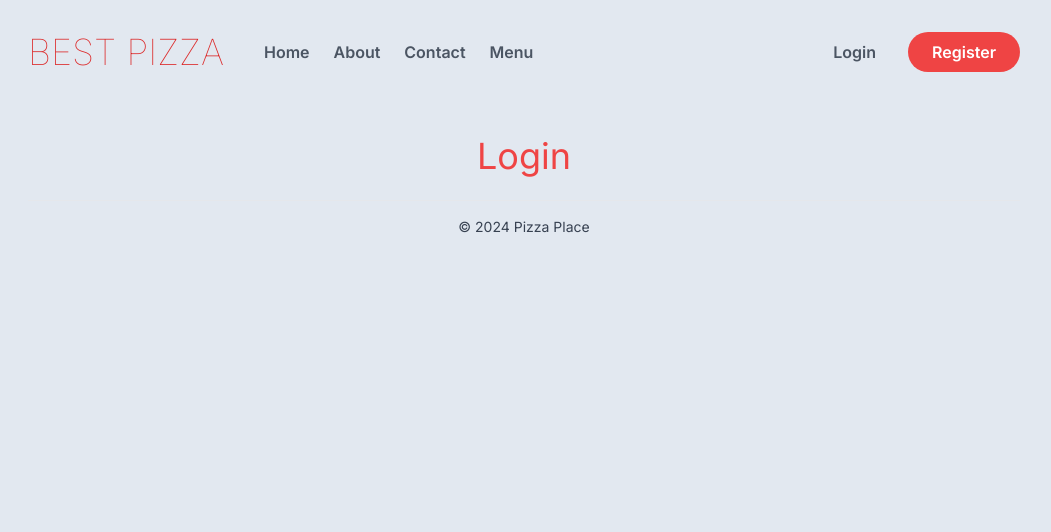
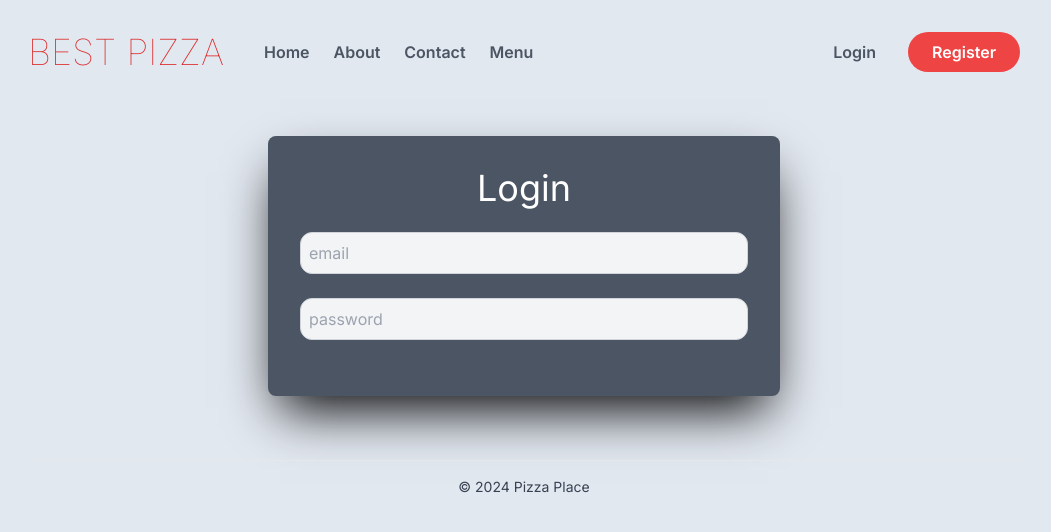
Before and after one commit to YunusEmreBEYAZ/food-order, a Next.js app: page /login in a window 1280 px wide. Shown: the top 532 px of the page, without its empty margins (116-1167 px from the left). Built offline with nearby package versions, Linux system fonts and the light colour scheme.

Commit message:
started login page

```diff
--- a/src/app/login/page.js
+++ b/src/app/login/page.js
@@ -1,7 +1,31 @@
+"use client"
+
+import { useState } from "react";
+
 export default function Login() {
+
+    const [email,setEmail] = useState("");
+    const [password,setPassword] = useState("")
+
     return (
-        <section className="mt-16">
-        <h1 className="text-center text-red-500 text-4xl">Login</h1>
+        <section className=" max-w-lg rounded-lg text-center bg-gray-600 shadow-2xl shadow-black transition-all mx-auto mt-16 mb-16 px-8 py-8">
+        <h1 className="text-center text-white text-4xl">Login</h1>
+        <form>
+            <input
+
+                type="email"
+                placeholder="email"
+                value={email}
+                onChange={(e) => setEmail(e.target.value)}
+            />
+            <input
+
+                type="password"
+                placeholder="password"
+                value={password}
+                onChange={(e) => setPassword(e.target.value)}
+            />
+        </form>
     </section>
     )
 }
--- a/src/app/register/page.js
+++ b/src/app/register/page.js
@@ -3,7 +3,7 @@
 import Link from 'next/link';
 import Image from 'next/image';
 import {useState} from "react";
-import { set } from 'mongoose';
+
 
 export default function Register() {
     const [email, setEmail] = useState('');
@@ -17,6 +17,8 @@ export default function Register() {
     const handleFormSubmit =  async (e) => {
         e.preventDefault();
         setCreatingUser(true);
+        setError(false);
+
             const response = await fetch('/api/register', {
                 method: 'POST',
                 body: JSON.stringify({email,password}),
@@ -69,6 +71,10 @@ export default function Register() {
                 <button className="bg-gray-100 hover:bg-blue-300 text-gray-900 flex gap-4 justify-center">
                     <Image src="/google.png" alt="Google Logo" width={20} height={20} />
                     Login with Google</button>
+
+                <div className='text-center text-white mt-6 italic'>
+                    Already have an account? <Link href={"/login"} className='underline'> Login here</Link>
+                </div>
             </form>
         </section>
     )
```
